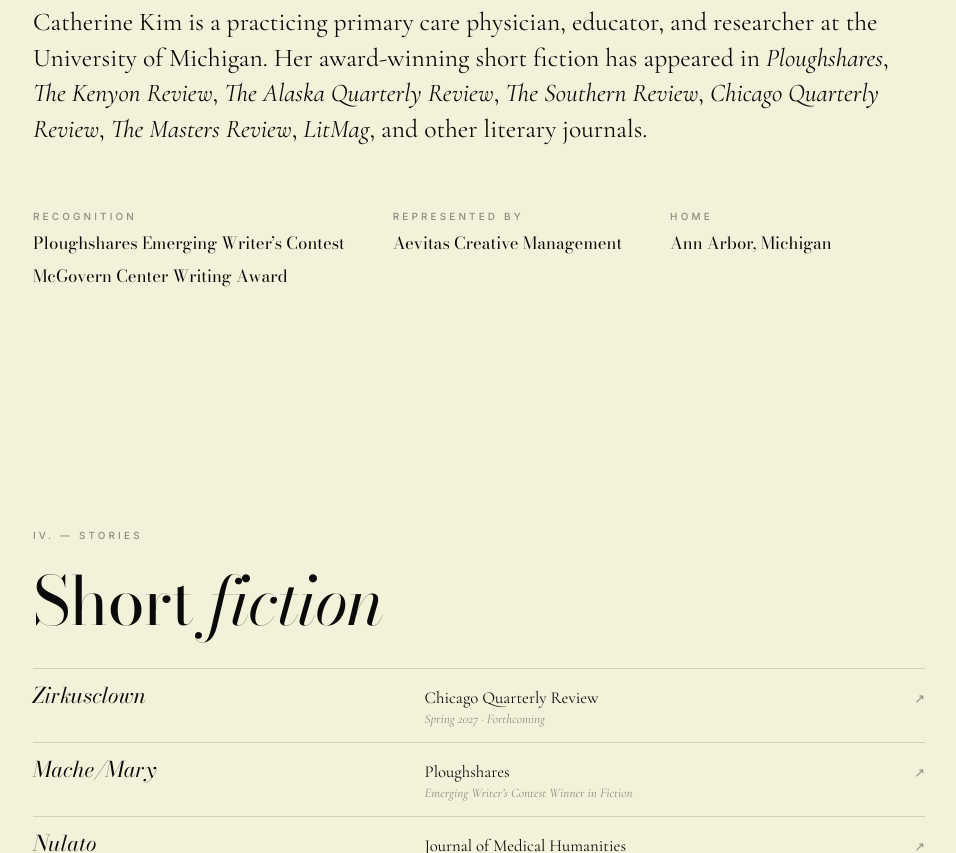
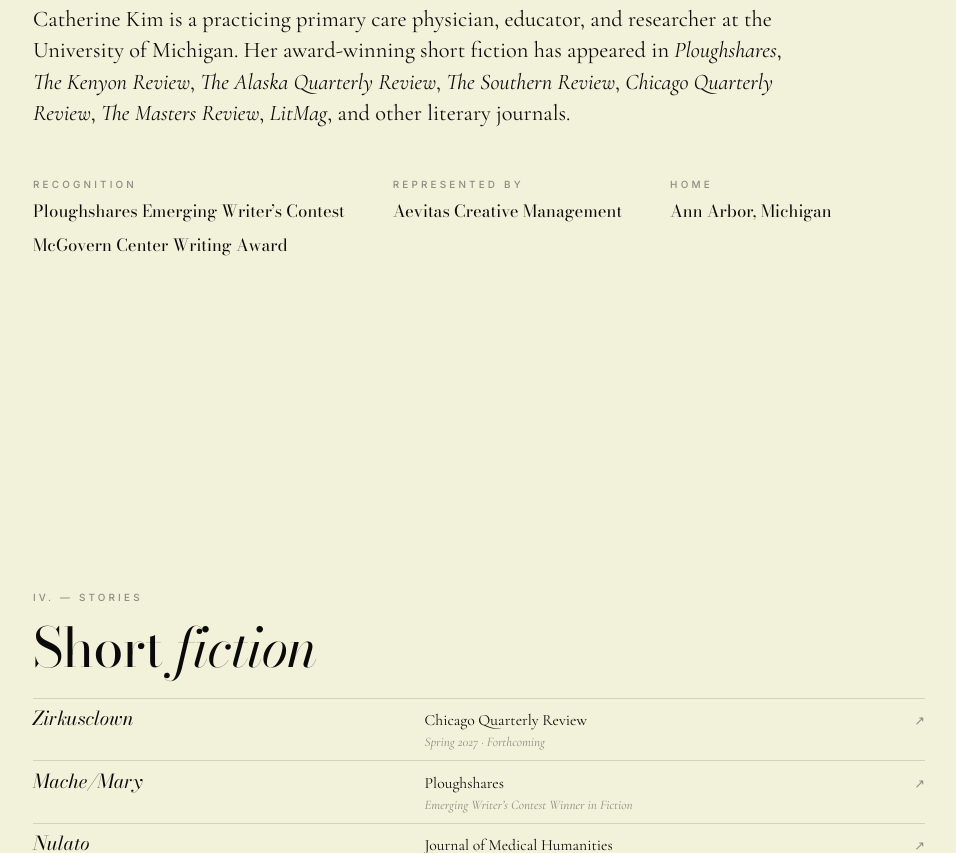
Before and after one commit to samkwok1/cathkim.com, a plain HTML site: page index.html in a window 1280 px wide. Shown: the part 1947-2800 px from the top of the page, without its empty margins (257-1213 px from the left). Drawn offline with nearby package versions, Linux system fonts and the light colour scheme.

Commit message:
Fix clipping in short desktop windows; add favicon.ico for Chrome

```diff
--- a/index.html
+++ b/index.html
@@ -4,9 +4,9 @@
 <meta charset="utf-8">
 <meta name="viewport" content="width=device-width, initial-scale=1">
 <title>Catherine Kim — Ann Arbor</title>
-<link rel="icon" href="favicon.svg" type="image/svg+xml">
-<link rel="icon" href="favicon-32.png" sizes="32x32" type="image/png">
-<link rel="apple-touch-icon" href="apple-touch-icon.png">
+<link rel="icon" href="/favicon.ico?v=2" sizes="32x32">
+<link rel="icon" href="/favicon.svg?v=2" type="image/svg+xml">
+<link rel="apple-touch-icon" href="/apple-touch-icon.png?v=2">
 <link rel="preconnect" href="https://fonts.googleapis.com">
 <link href="https://fonts.googleapis.com/css2?family=Bodoni+Moda:ital,opsz,wght@0,6..96,400;0,6..96,500;1,6..96,400&family=Cormorant+Garamond:ital,wght@0,400;0,500;1,400&family=Inter:wght@400;500&display=swap" rel="stylesheet">
 <style>
@@ -18,7 +18,8 @@
   .label { font-family:Inter, sans-serif; font-size:.62rem; font-weight:500; letter-spacing:.32em; text-transform:uppercase; }
 
   /* ---------- PAGES ---------- */
-  .page { position:relative; height:100vh; min-height:620px; scroll-snap-align:start; scroll-snap-stop:always; overflow:hidden; }
+  .page { position:relative; min-height:100vh; scroll-snap-align:start; overflow:hidden; }
+  .cover, #portrait { height:100vh; min-height:560px; }
   .page.dark { background:var(--ink); color:var(--paper); }
 
   /* Page transition: content wipes in along a diagonal fracture, like a shard sliding into place */
@@ -63,7 +64,7 @@
   @keyframes drip { to { top:42px; } }
 
   /* ---------- CONTENT PAGES ---------- */
-  .wrap { height:100%; max-width:1180px; margin:0 auto; padding:7rem 3rem 4rem 15rem; display:flex; flex-direction:column; justify-content:center; }
+  .wrap { min-height:100vh; max-width:1180px; margin:0 auto; padding:7rem 3rem 4rem 15rem; display:flex; flex-direction:column; justify-content:center; }
   .kicker { color:var(--mute); margin-bottom:1.4rem; }
   h1, h2, .cover-art .bt { text-wrap:balance; }
   p, .lede, .stories .j, .events .empty { text-wrap:pretty; }
@@ -138,6 +139,16 @@
   .page.dark .kicker, .page.dark .ph { color:#77746d; }
   .sign { position:absolute; left:15rem; right:3rem; bottom:2.4rem; display:flex; justify-content:space-between; color:#5f5c56; }
 
+  @media (min-width:861px) and (max-height:820px){
+    .wrap { padding-top:5.5rem; padding-bottom:2.5rem; }
+    h2 { font-size:clamp(2.2rem, 4.4vw, 3.4rem); margin-bottom:1.3rem; }
+    .kicker { margin-bottom:.9rem; }
+    .stories a { padding:.55rem 0; }
+    .stories .t { font-size:1.2rem; }
+    .stories .j { font-size:.98rem; }
+    .lede { font-size:1.4rem; }
+    .facts { margin-top:1.8rem; }
+  }
   @media (max-width:860px){
     body { font-size:19px; }
     html { scroll-snap-type:none; }
```
Also changed, not shown: favicon-32.png (deleted), favicon.ico (added).
